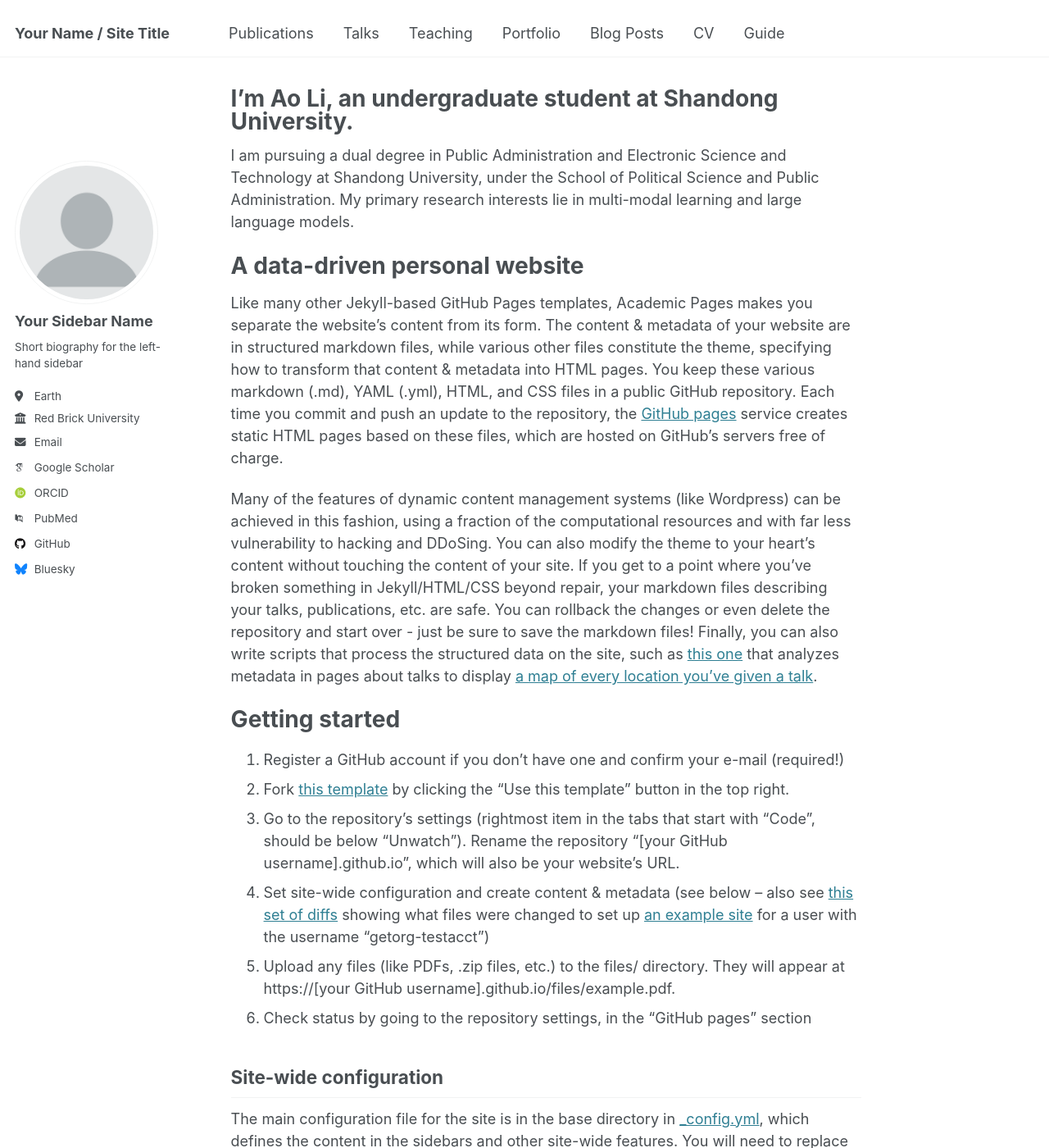
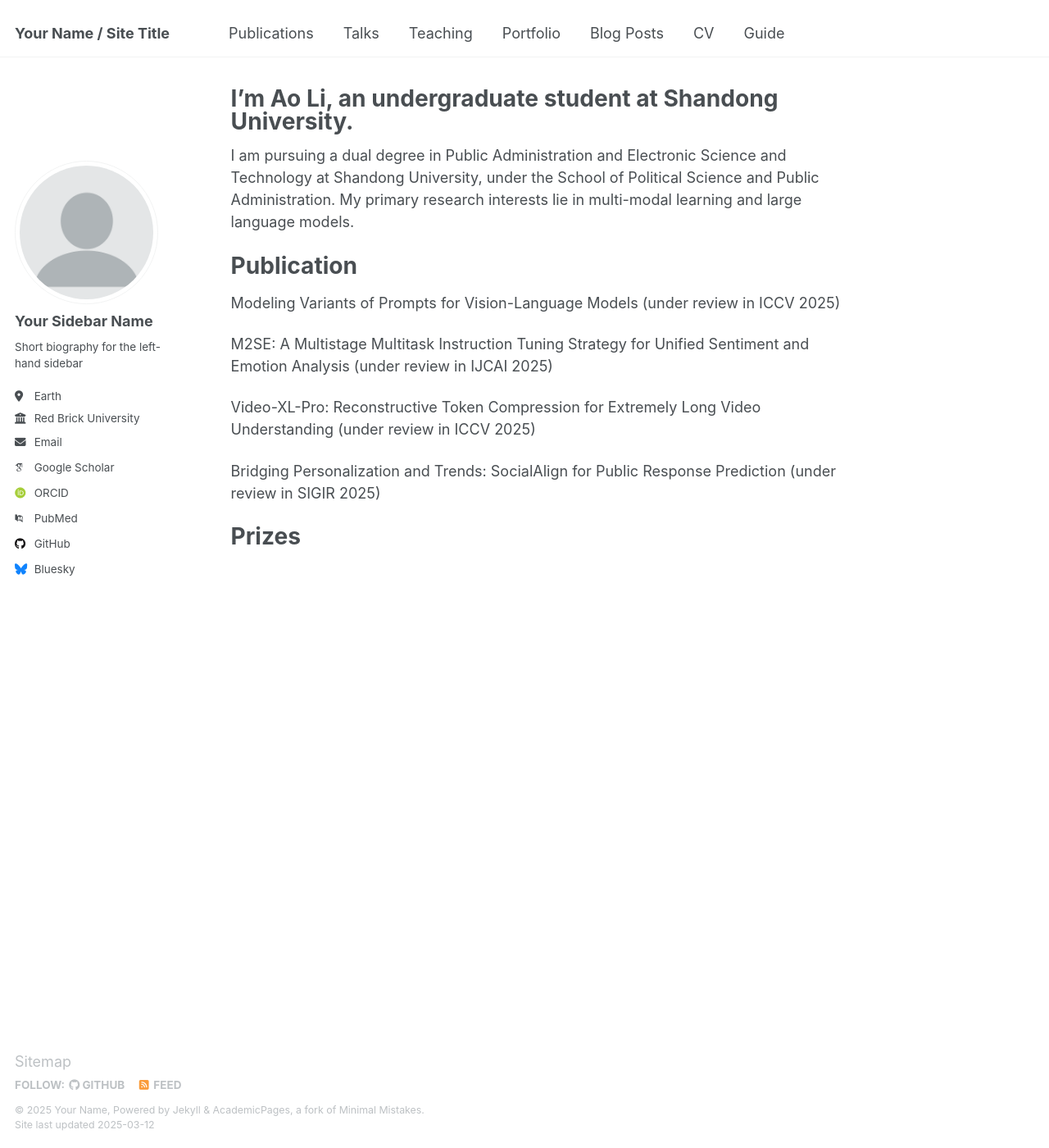
Before and after one commit to liaolea/liaolea.github.io, a Jekyll site: the page built from _pages/about.md, in a window 1280 px wide and 1400 px high. Shown: the whole window at 82% size. Built offline with Jekyll 4.4.1, drawn with Linux system fonts in a browser that asks for light colours; some web fonts are replaced; some of the changed text lies outside the part shown.

Commit message:
Update about.md

```diff
--- a/_pages/about.md
+++ b/_pages/about.md
@@ -9,41 +9,15 @@ redirect_from:
 
 I am pursuing a dual degree in Public Administration and Electronic Science and Technology at Shandong University, under the School of Political Science and Public Administration. My primary research interests lie in multi-modal learning and large language models.
 
-A data-driven personal website
+Publication
 ======
-Like many other Jekyll-based GitHub Pages templates, Academic Pages makes you separate the website's content from its form. The content & metadata of your website are in structured markdown files, while various other files constitute the theme, specifying how to transform that content & metadata into HTML pages. You keep these various markdown (.md), YAML (.yml), HTML, and CSS files in a public GitHub repository. Each time you commit and push an update to the repository, the [GitHub pages](https://pages.github.com/) service creates static HTML pages based on these files, which are hosted on GitHub's servers free of charge.
+Modeling Variants of Prompts for Vision-Language Models (under review in ICCV 2025)
 
-Many of the features of dynamic content management systems (like Wordpress) can be achieved in this fashion, using a fraction of the computational resources and with far less vulnerability to hacking and DDoSing. You can also modify the theme to your heart's content without touching the content of your site. If you get to a point where you've broken something in Jekyll/HTML/CSS beyond repair, your markdown files describing your talks, publications, etc. are safe. You can rollback the changes or even delete the repository and start over - just be sure to save the markdown files! Finally, you can also write scripts that process the structured data on the site, such as [this one](https://github.com/academicpages/academicpages.github.io/blob/master/talkmap.ipynb) that analyzes metadata in pages about talks to display [a map of every location you've given a talk](https://academicpages.github.io/talkmap.html).
+M2SE: A Multistage Multitask Instruction Tuning Strategy for Unified Sentiment and Emotion Analysis (under review in IJCAI 2025)
 
-Getting started
+Video-XL-Pro: Reconstructive Token Compression for Extremely Long Video Understanding (under review in ICCV 2025)
+
+Bridging Personalization and Trends: SocialAlign for Public Response Prediction (under review in SIGIR 2025)
+
+Prizes
 ======
-1. Register a GitHub account if you don't have one and confirm your e-mail (required!)
-1. Fork [this template](https://github.com/academicpages/academicpages.github.io) by clicking the "Use this template" button in the top right.
-1. Go to the repository's settings (rightmost item in the tabs that start with "Code", should be below "Unwatch"). Rename the repository "[your GitHub username].github.io", which will also be your website's URL.
-1. Set site-wide configuration and create content & metadata (see below -- also see [this set of diffs](http://archive.is/3TPas) showing what files were changed to set up [an example site](https://getorg-testacct.github.io) for a user with the username "getorg-testacct")
-1. Upload any files (like PDFs, .zip files, etc.) to the files/ directory. They will appear at https://[your GitHub username].github.io/files/example.pdf.
-1. Check status by going to the repository settings, in the "GitHub pages" section
-
-Site-wide configuration
-------
-The main configuration file for the site is in the base directory in [_config.yml](https://github.com/academicpages/academicpages.github.io/blob/master/_config.yml), which defines the content in the sidebars and other site-wide features. You will need to replace the default variables with ones about yourself and your site's github repository. The configuration file for the top menu is in [_data/navigation.yml](https://github.com/academicpages/academicpages.github.io/blob/master/_data/navigation.yml). For example, if you don't have a portfolio or blog posts, you can remove those items from that navigation.yml file to remove them from the header.
-
-Create content & metadata
-------
-For site content, there is one markdown file for each type of content, which are stored in directories like _publications, _talks, _posts, _teaching, or _pages. For example, each talk is a markdown file in the [_talks directory](https://github.com/academicpages/academicpages.github.io/tree/master/_talks). At the top of each markdown file is structured data in YAML about the talk, which the theme will parse to do lots of cool stuff. The same structured data about a talk is used to generate the list of talks on the [Talks page](https://academicpages.github.io/talks), each [individual page](https://academicpages.github.io/talks/2012-03-01-talk-1) for specific talks, the talks section for the [CV page](https://academicpages.github.io/cv), and the [map of places you've given a talk](https://academicpages.github.io/talkmap.html) (if you run this [python file](https://github.com/academicpages/academicpages.github.io/blob/master/talkmap.py) or [Jupyter notebook](https://github.com/academicpages/academicpages.github.io/blob/master/talkmap.ipynb), which creates the HTML for the map based on the contents of the _talks directory).
-
-**Markdown generator**
-
-The repository includes [a set of Jupyter notebooks](https://github.com/academicpages/academicpages.github.io/tree/master/markdown_generator
-) that converts a CSV containing structured data about talks or presentations into individual markdown files that will be properly formatted for the Academic Pages template. The sample CSVs in that directory are the ones I used to create my own personal website at stuartgeiger.com. My usual workflow is that I keep a spreadsheet of my publications and talks, then run the code in these notebooks to generate the markdown files, then commit and push them to the GitHub repository.
-
-How to edit your site's GitHub repository
-------
-Many people use a git client to create files on their local computer and then push them to GitHub's servers. If you are not familiar with git, you can directly edit these configuration and markdown files directly in the github.com interface. Navigate to a file (like [this one](https://github.com/academicpages/academicpages.github.io/blob/master/_talks/2012-03-01-talk-1.md) and click the pencil icon in the top right of the content preview (to the right of the "Raw | Blame | History" buttons). You can delete a file by clicking the trashcan icon to the right of the pencil icon. You can also create new files or upload files by navigating to a directory and clicking the "Create new file" or "Upload files" buttons.
-
-Example: editing a markdown file for a talk
-![Editing a markdown file for a talk](/images/editing-talk.png)
-
-For more info
-------
-More info about configuring Academic Pages can be found in [the guide](https://academicpages.github.io/markdown/), the [growing wiki](https://github.com/academicpages/academicpages.github.io/wiki), and you can always [ask a question on GitHub](https://github.com/academicpages/academicpages.github.io/discussions). The [guides for the Minimal Mistakes theme](https://mmistakes.github.io/minimal-mistakes/docs/configuration/) (which this theme was forked from) might also be helpful.
```
